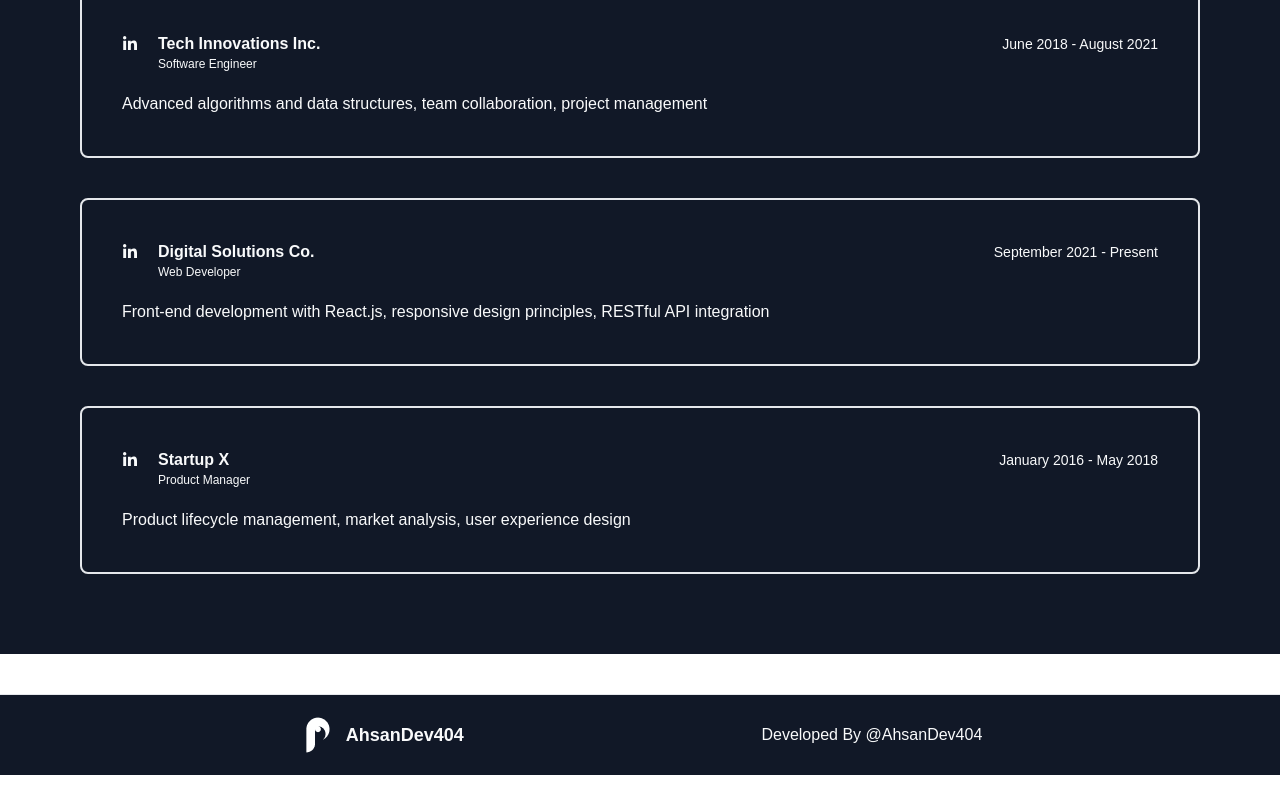
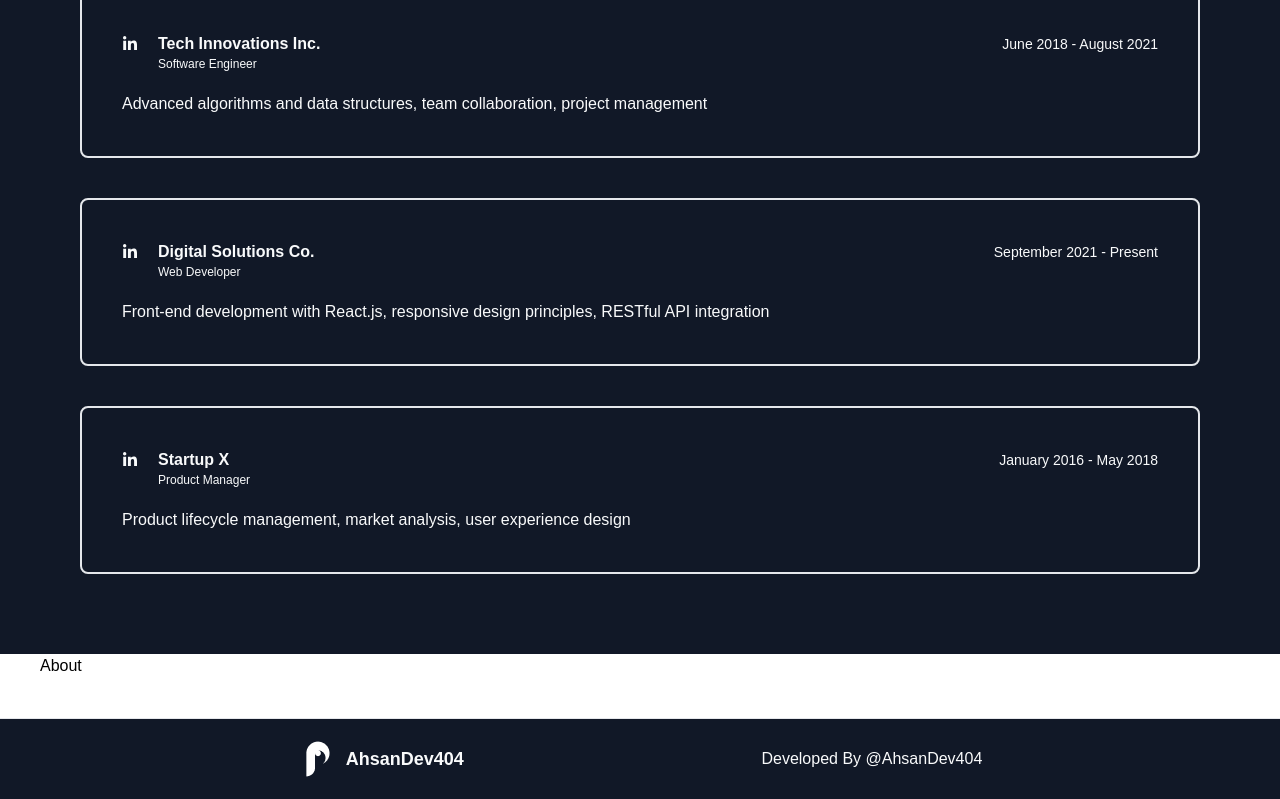
Before and after one commit to AhsanDev404/portfolio, a Next.js app: page / in a window 1280 px wide. Shown: the part 1519-2318 px from the top of the page. Before the commit the page ends 2294 px from the top, so only its background shows below. Built offline with nearby package versions, Linux system fonts and the light colour scheme.

Commit message:
Update page.tsx

```diff
--- a/app/page.tsx
+++ b/app/page.tsx
@@ -2,6 +2,7 @@ import React from "react";
 import Home from "./components/Home";
 import Skill from "./components/Skill";
 import Experience from "./components/Experience";
+import About from "./components/About";
 
 export default function Landing() {
   return (
@@ -9,6 +10,7 @@ export default function Landing() {
       <Home />
       <Skill />
       <Experience />
+      <About />
     </div>
   );
 }
```
